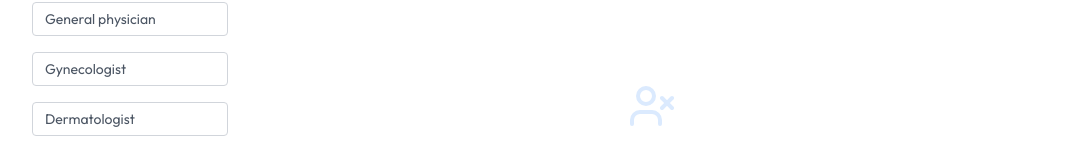
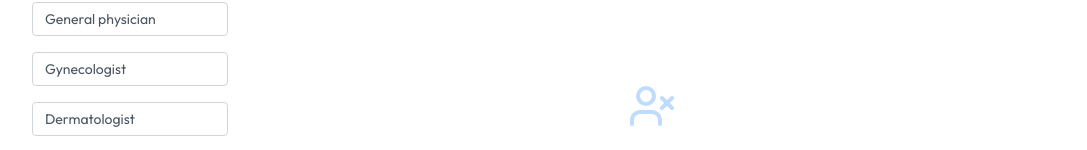
Before and after one commit to Pathum-Tharaka/Doctor_Appointment_Site, a React (Vite) app in the folder FrontEnd/: page /doctors in a window 1280 px wide. Both pictures are taken after a click on the element "Gastroenterologist". Shown: the part 132-282 px from the top of the page, without its empty margins (96-1183 px from the left). Built offline with nearby package versions, Linux system fonts and the light colour scheme.

Commit message:
Update Doctors.jsx

```diff
--- a/FrontEnd/src/pages/Doctors.jsx
+++ b/FrontEnd/src/pages/Doctors.jsx
@@ -52,7 +52,7 @@ const Doctors = () => {
         transition-all duration-500 delay-300
       `}
     >
-      <UserX size={48} className="text-blue-100 mb-4" />
+      <UserX size={48} className="text-blue-200 mb-4" />
       <h3 className="text-xl font-medium text-gray-900 mb-2">No Doctors Available</h3>
       <p className="text-gray-600 text-center max-w-md">
         {speciality
```
